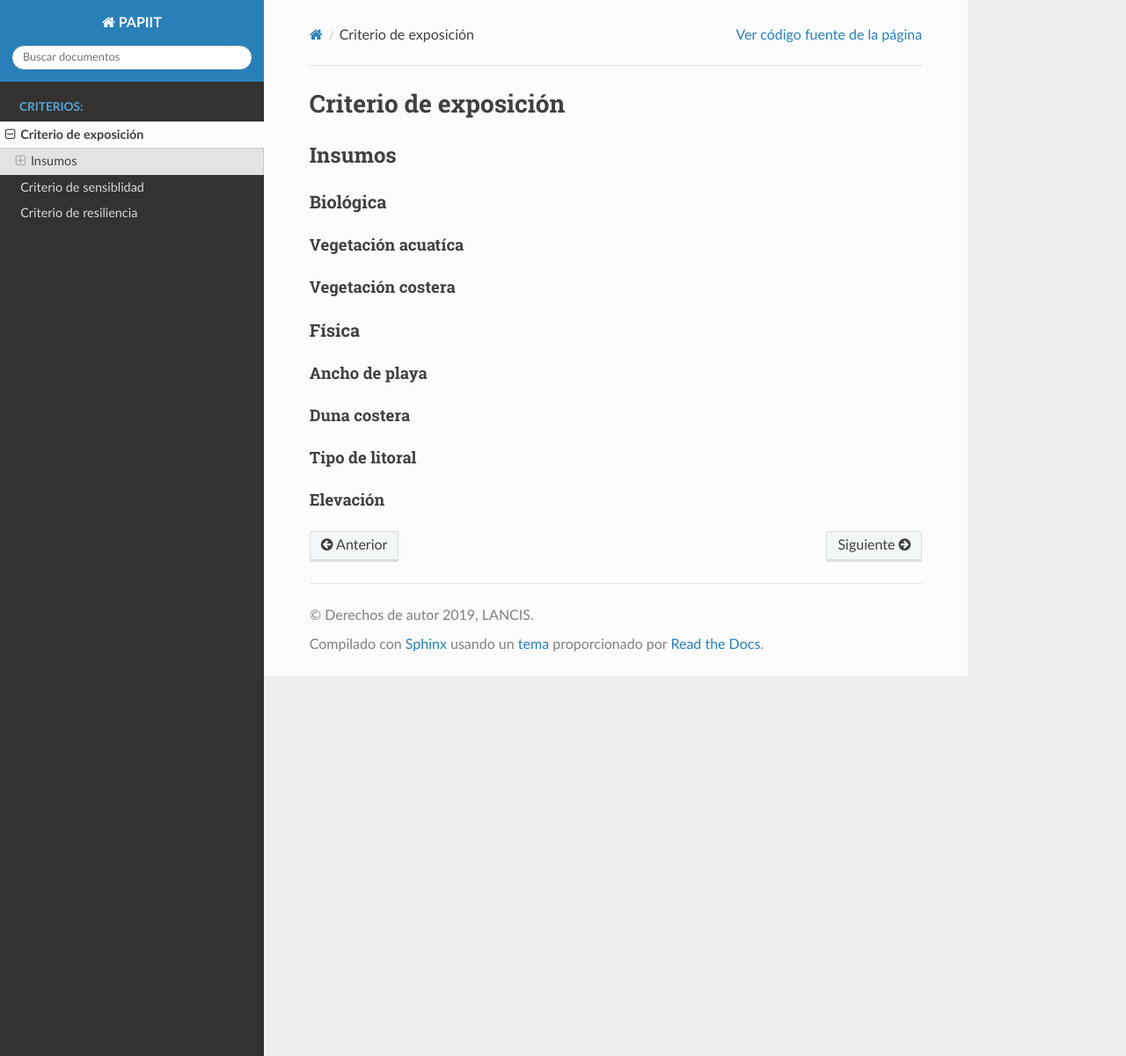
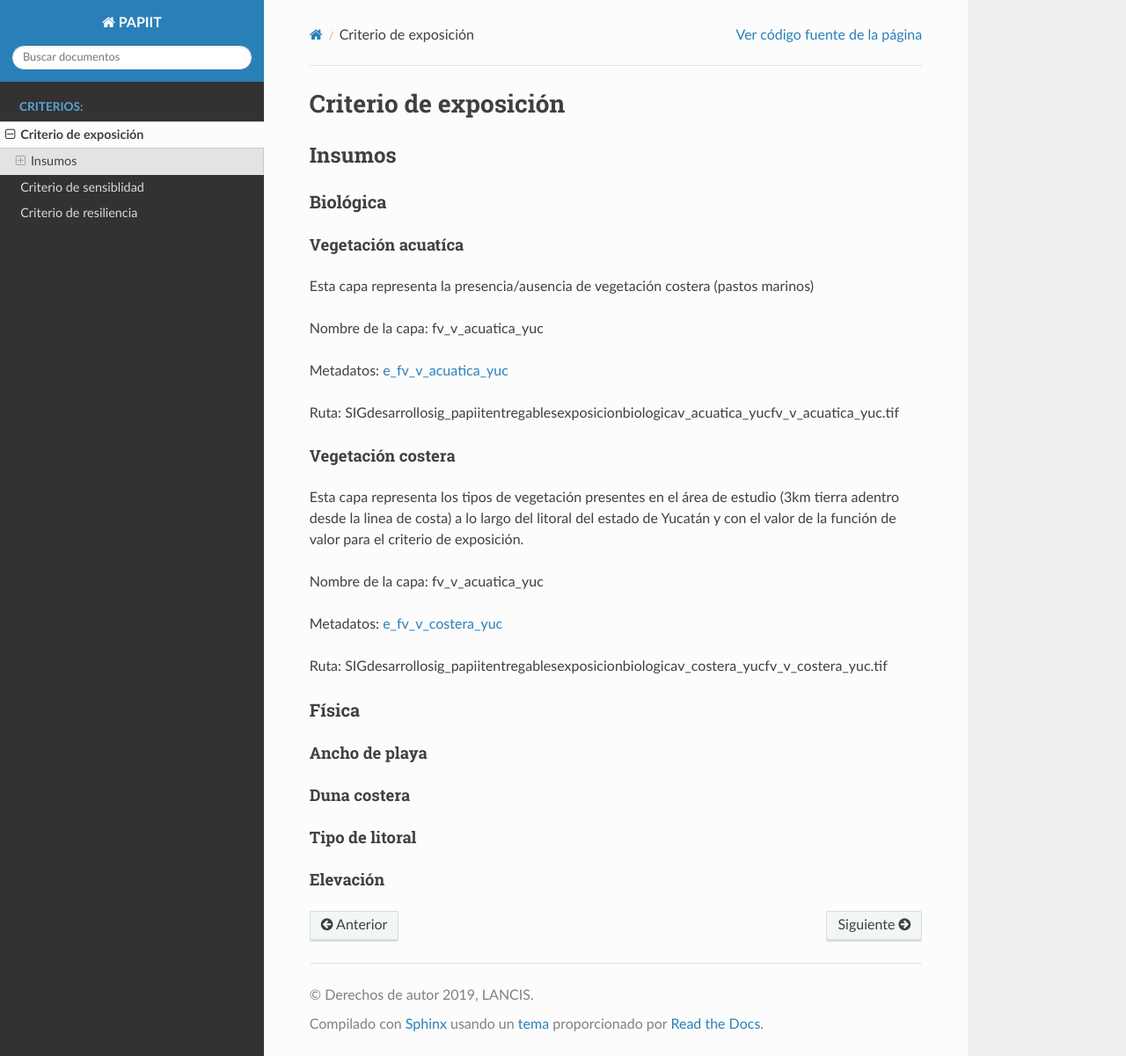
Before and after one commit to vichdzgeo/espejos-lancis, a Sphinx documentation site: the page built from docs/source/exposicion.rst, in a window 1280 px wide and 1201 px high. Shown: the whole window at 88% size. Built offline with Sphinx 7.4.7 and the Read the Docs theme 2.0.0, drawn with Linux system fonts in a browser that asks for light colours.

Commit message:
actualización documentacion

```diff
--- a/docs/source/exposicion.rst
+++ b/docs/source/exposicion.rst
@@ -11,11 +11,37 @@ Biológica
 
 Vegetación acuatíca
 ---------------------
+Esta capa representa la presencia/ausencia de vegetación costera (pastos marinos)
+
+Nombre de la capa: fv_v_acuatica_yuc
+
+Metadatos: `e_fv_v_acuatica_yuc`_
+
+Ruta: SIG\desarrollo\sig_papiit\entregables\exposicion\biologica\v_acuatica_yuc\fv_v_acuatica_yuc.tif
+
+
+
+.. liga de los metadatos
+
+.. _`e_fv_v_acuatica_yuc`: http://magrat.mine.nu:8088/geonetwork/srv/spa/catalog.search#/metadata/4a300c5b-af8e-47d5-ad48-3b15a3e541bf
 
 
 Vegetación costera
 ---------------------
+Esta capa representa los tipos de vegetación presentes en el área de estudio (3km tierra adentro desde la linea de costa)
+a lo largo del litoral del estado de Yucatán y con el valor de la función de valor para el criterio de exposición.
 
+Nombre de la capa: fv_v_acuatica_yuc
+
+Metadatos: `e_fv_v_costera_yuc`_
+
+Ruta: SIG\desarrollo\sig_papiit\entregables\exposicion\biologica\v_costera_yuc\fv_v_costera_yuc.tif
+
+
+
+.. liga de los metadatos
+
+.. _`e_fv_v_costera_yuc`: http://magrat.mine.nu:8088/geonetwork/srv/spa/catalog.search#/metadata/3970a9d9-e5fc-4522-ab83-fabefed5633b
 
 Física
 ========
```
Also changed, not shown: 15 other files.
